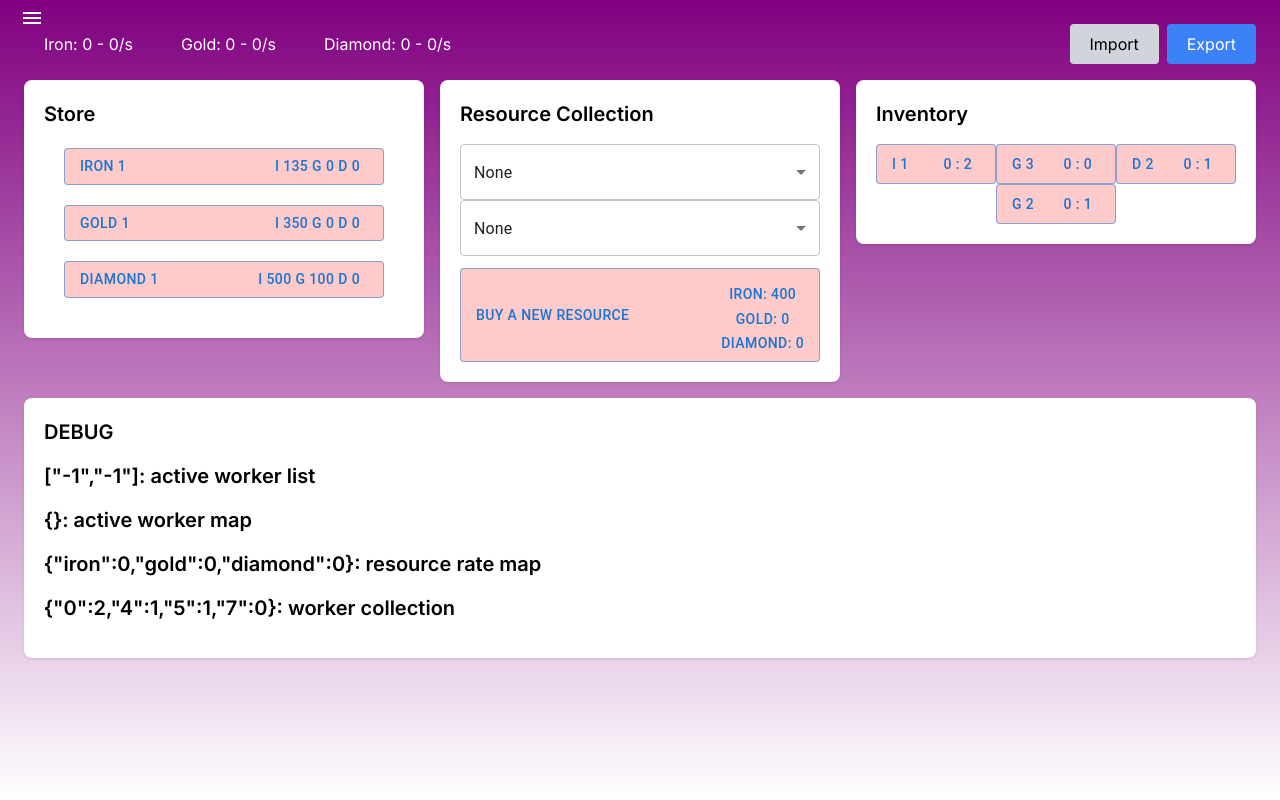
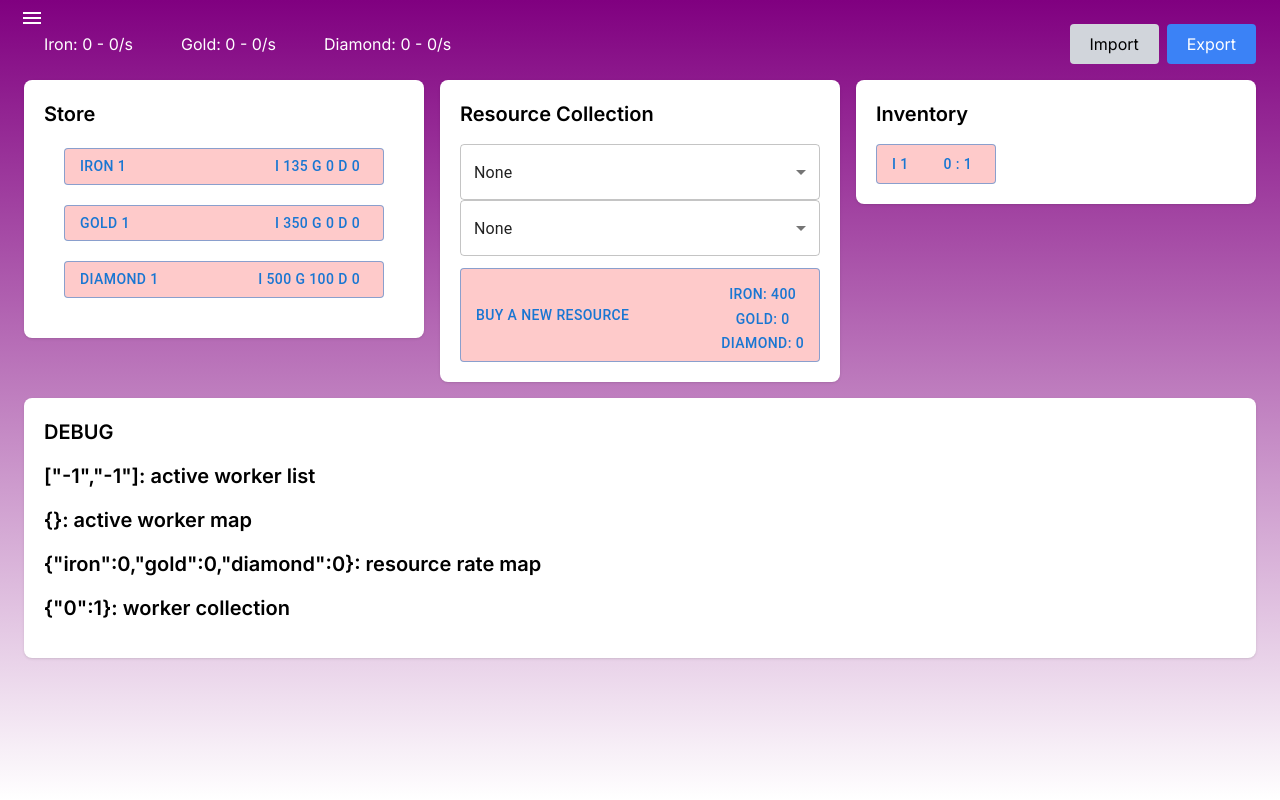
Before and after one commit to Alahkaih/personal-website, a Next.js app: page /games/combined in a window 1280 px wide. Built offline with nearby package versions, Linux system fonts and the light colour scheme.

Commit message:
updated base state

```diff
--- a/src/app/games/combined/combinedGamePageReducer.ts
+++ b/src/app/games/combined/combinedGamePageReducer.ts
@@ -248,6 +248,6 @@ export const initialState: CombinedGameState = {
             gold: 0,
             diamond: 0,
         },
-        workerCollection: { "0": 2, "4": 1, "5": 1, "7": 0 },
+        workerCollection: { "0": 1 },
     },
 }
```
